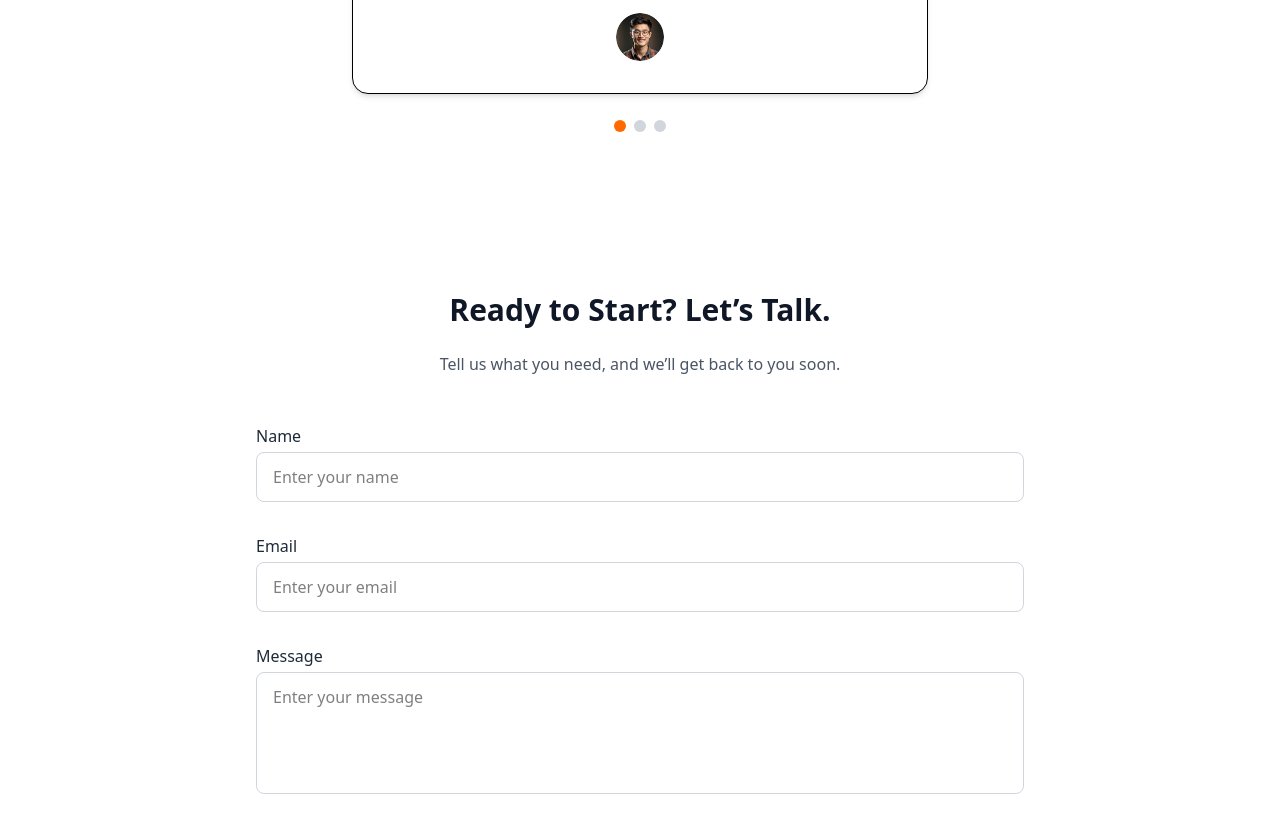
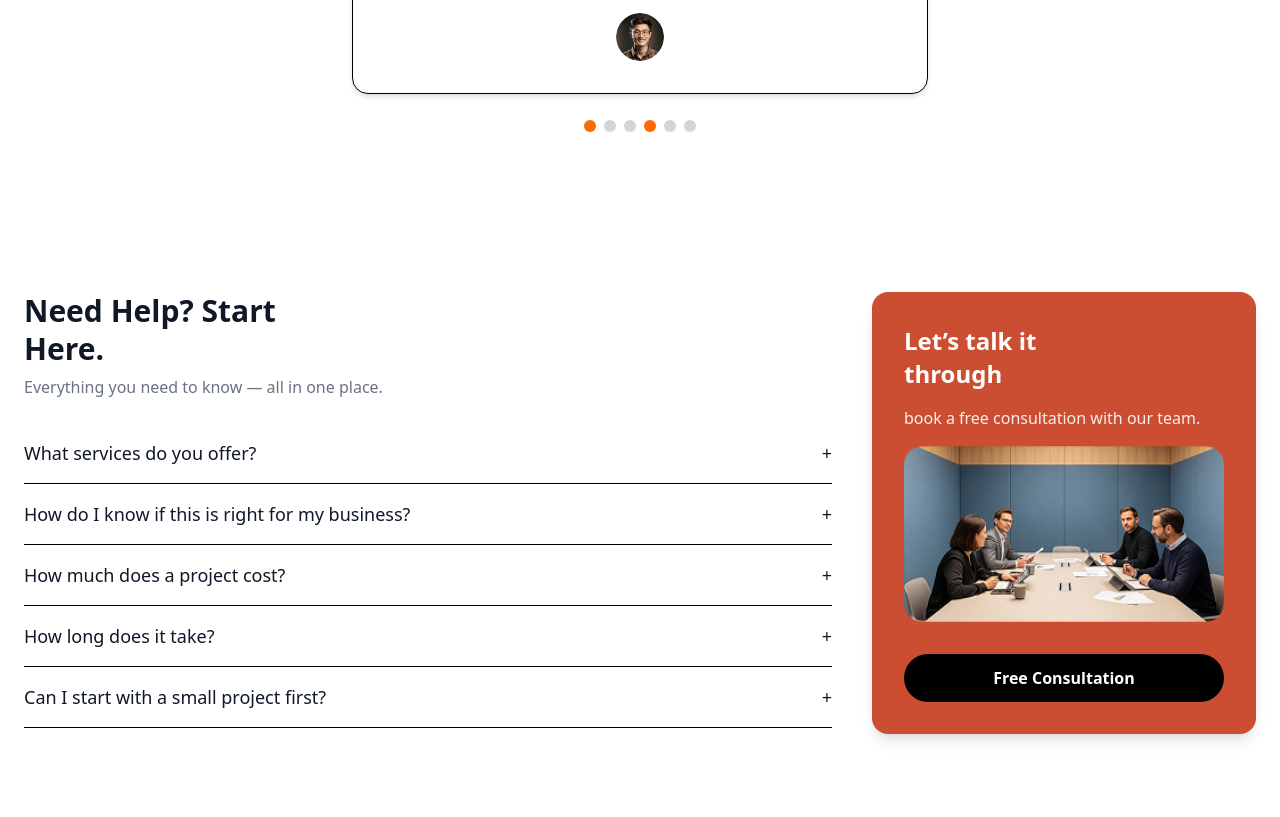
Before and after one commit to radengunawan/challenge_2_Eka_Gunawan, a website: page src/index.html in a window 1280 px wide. Shown: the part 5062-5879 px from the top of the page. Drawn offline with nearby package versions, Linux system fonts and the light colour scheme.

Commit message:
start here section

```diff
--- a/src/index.html
+++ b/src/index.html
@@ -710,6 +710,132 @@
       </div>
     </section>
 
+    <!-- Include Alpine.js -->
+    <script
+      src="https://cdn.jsdelivr.net/npm/alpinejs@3.x.x/dist/cdn.min.js"
+      defer
+    ></script>
+
+    <section class="w-full bg-white py-20 px-6">
+      <div
+        class="max-w-7xl mx-auto grid grid-cols-1 lg:grid-cols-3 gap-10 items-start"
+      >
+        <!-- FAQ Left Side -->
+        <div class="lg:col-span-2 space-y-10">
+          <!-- Heading -->
+          <div>
+            <h2 class="text-3xl font-bold text-gray-900 leading-tight">
+              Need Help? Start<br />Here.
+            </h2>
+            <p class="text-gray-500 mt-2">
+              Everything you need to know — all in one place.
+            </p>
+          </div>
+
+          <!-- FAQ Accordion -->
+          <div class="space-y-4" x-data="{ open: 0 }">
+            <!-- Item 1 -->
+            <div class="border-b pb-4">
+              <button
+                @click="open = open === 1 ? 0 : 1"
+                class="flex justify-between items-center w-full text-left font-medium text-lg text-gray-900"
+              >
+                What services do you offer?
+                <span x-text="open === 1 ? '−' : '+'"></span>
+              </button>
+              <div x-show="open === 1" x-transition class="text-gray-600 mt-2">
+                We provide custom web/app development, cloud solutions, UX/UI
+                design, and more.
+              </div>
+            </div>
+
+            <!-- Item 2 -->
+            <div class="border-b pb-4">
+              <button
+                @click="open = open === 2 ? 0 : 2"
+                class="flex justify-between items-center w-full text-left font-medium text-lg text-gray-900"
+              >
+                How do I know if this is right for my business?
+                <span x-text="open === 2 ? '−' : '+'"></span>
+              </button>
+              <div x-show="open === 2" x-transition class="text-gray-600 mt-2">
+                Book a free consult — we’ll assess your goals and recommend the
+                right approach.
+              </div>
+            </div>
+
+            <!-- Item 3 -->
+            <div class="border-b pb-4">
+              <button
+                @click="open = open === 3 ? 0 : 3"
+                class="flex justify-between items-center w-full text-left font-medium text-lg text-gray-900"
+              >
+                How much does a project cost?
+                <span x-text="open === 3 ? '−' : '+'"></span>
+              </button>
+              <div x-show="open === 3" x-transition class="text-gray-600 mt-2">
+                Every project is different. Let’s talk about your needs to get a
+                tailored estimate.
+              </div>
+            </div>
+
+            <!-- Item 4 -->
+            <div class="border-b pb-4">
+              <button
+                @click="open = open === 4 ? 0 : 4"
+                class="flex justify-between items-center w-full text-left font-medium text-lg text-gray-900"
+              >
+                How long does it take?
+                <span x-text="open === 4 ? '−' : '+'"></span>
+              </button>
+              <div x-show="open === 4" x-transition class="text-gray-600 mt-2">
+                Depends on scope — but we always prioritize quality and
+                deadlines.
+              </div>
+            </div>
+
+            <!-- Item 5 -->
+            <div class="border-b pb-4">
+              <button
+                @click="open = open === 5 ? 0 : 5"
+                class="flex justify-between items-center w-full text-left font-medium text-lg text-gray-900"
+              >
+                Can I start with a small project first?
+                <span x-text="open === 5 ? '−' : '+'"></span>
+              </button>
+              <div x-show="open === 5" x-transition class="text-gray-600 mt-2">
+                Absolutely. We often begin with MVPs or pilot projects.
+              </div>
+            </div>
+          </div>
+        </div>
+
+        <!-- Right Card -->
+        <!-- <div -->
+        <!-- class="bg-orange-500 text-white rounded-2xl p-8 space-y-4 shadow-lg" -->
+        <!-- > -->
+        <div
+          class="text-white rounded-2xl p-8 space-y-4 shadow-lg"
+          style="background-color: #cc4e32"
+        >
+          <h3 class="text-2xl font-bold leading-snug">
+            Let’s talk it<br />through
+          </h3>
+          <p class="text-white/90">book a free consultation with our team.</p>
+          <img
+            src="./assets/p6_lets.png"
+            alt="Consultation"
+            class="w-full rounded-xl"
+          />
+          <button
+            class="bg-black text-white font-semibold w-full text-center py-3 mt-4 rounded-full hover:bg-gray-800 transition"
+          >
+            Free Consultation
+          </button>
+        </div>
+      </div>
+    </section>
+
     <!-- Contact Section -->
     <section class="w-full bg-white py-20 px-6">
       <div class="max-w-3xl mx-auto text-center space-y-6">
```
Also changed, not shown: src/css/output.css.
